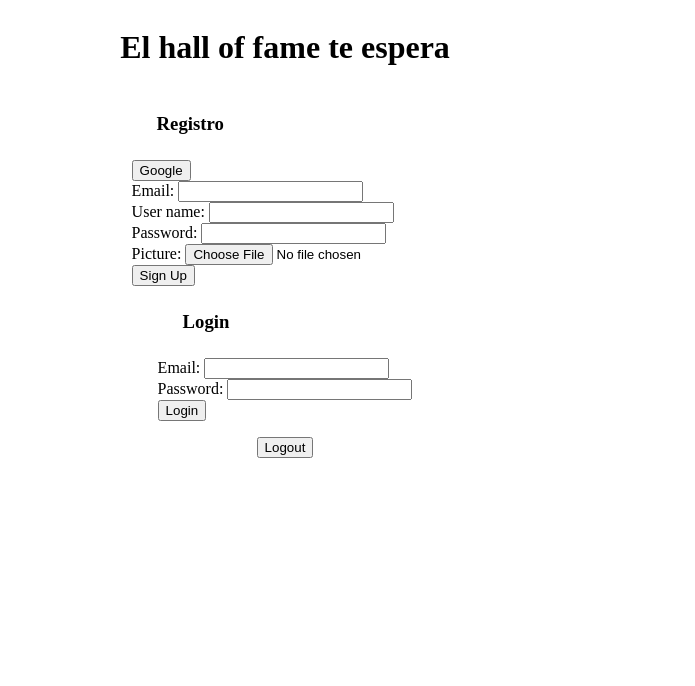
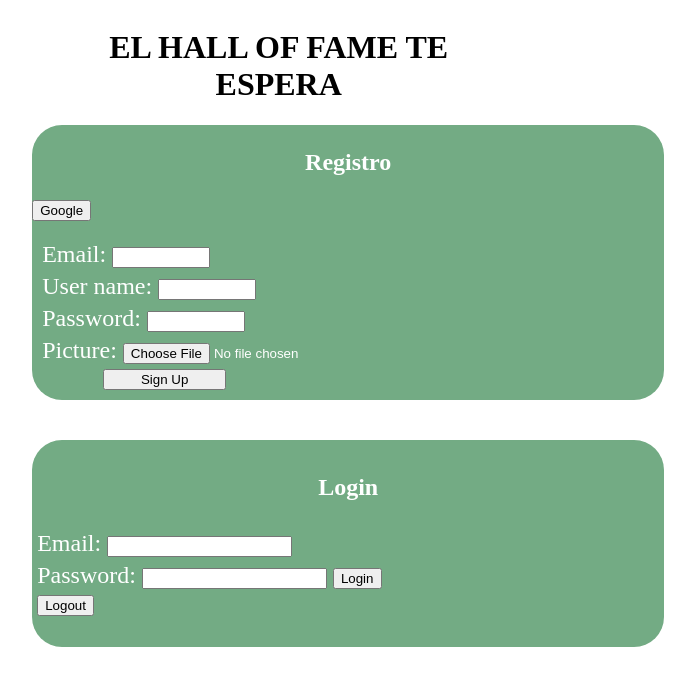
Before and after one commit to n0e13/proyectoQuiz, a plain HTML site: page home.html in a window 1280 px wide. Shown: the whole page, without its empty margins (355-1050 px from the left). Drawn offline with nearby package versions, Linux system fonts and the light colour scheme; no server answers.

Commit message:
UPDATE style

```diff
--- a/css/style.css
+++ b/css/style.css
@@ -19,9 +19,6 @@
     --fs-body: 1rem;
 }
 
-
-
-
 body{
     display: flex;
     align-items: center;
@@ -29,17 +26,90 @@ body{
 }
 
 
+h3{
+    font-size: 150%;
+    text-align: center;
+    color: white
+}
+#title{
+    text-align: center;
+}
+
+
+#signup{
+    background-color: #73AB84;
+    border-radius: 30px;
+    width: 250px;
+    padding-left: 0px;
+    margin-right: 80px;
+    margin-left: 80px;
+
+
+}
+
+#signup-form{
+    display: flex;
+    flex-direction: column;
+    padding: 10px;
+    margin-top: 10px;
+    color:white;
+    font-size: 150%;
+
+
+}
+#send{
+    margin-left: 1%;
+    width: 40%;
+ }
+
+#signup-email,
+#signup-user,
+#signup-pass,
+#signup-picture{
+    margin-bottom: 5px;
+    width: 90px;
+}
+#signup-picture{
+    width: 500px;
+}
+
+
+#login{
+    margin-top: 40px;
+    background-color: #73AB84;
+    border-radius: 30px;
+    padding-left: 0px;
+    margin-right: 60px;
+    padding-bottom: 10px;
+    padding-top: 10px;
+    width: 250px;
+    margin-right: 80px;
+    margin-left: 80px;
+
+}
+
+#login-form{
+    display: flex;
+    flex-direction: column;
+    padding: 10px;
+    margin-top: 10px;
+    color:white;
+    padding: 5px;
+    font-size: 150%;
+}
+
+#login-email{
+    margin-bottom: 5px;
+}
+
+#logout{
+    margin-top: 5px;
+}
 
 #nick,
 #user-data {
     display: block;
     visibility: hidden;
-}
-
-
-
-h3 {
-    margin:25px;
 }
 
 
@@ -51,7 +121,9 @@ h3 {
     padding: 20px;
 }
 
-
+#user-data{
+    display: flex;
+}
 
 
 .btn_yellow,
@@ -90,8 +162,29 @@ h3 {
 /* ------------- */
 /* Media queries */
 /* ------------- */
-/* PC  A partir de 1024px */
+/* TABLET  A partir de 768px */
 @media screen and (min-width: 768px) {
+
+    #title{
+        text-align: center;
+        margin-left: 1%;
+        margin-right: 36%;
+    }
+
+    #signup{
+        width: 250px;
+        padding-left: 0px;
+        margin-right: 40%;
+    }
+    #login{
+        margin-right: 30%;
+        margin-left: 0%;
+    }
+    #send{
+        margin-left: 1%;
+        width: 40%;
+     }
+
     #answers {
         flex-wrap: wrap;
         flex-direction: row;
@@ -112,3 +205,38 @@ h3 {
         transform: scale(1.1) perspective(1px)
       }
 }
+
+/* PC  A partir de 1024px */
+@media screen and (min-width: 1024px) {
+
+    #title{
+        margin-left: 35%;
+
+
+
+    }
+
+    #signup{
+        width: 50%;
+        margin-right: 10%;
+        margin-left: 20%;
+    }
+    #send{
+        margin-left: 10%;
+        width: 20%;
+     }
+
+    #login{
+        width: 50%;
+        margin-right: 10%;
+        margin-left: 20%;
+    }
+
+    #user-data{
+        display: flex;
+        width: 47%;
+        margin-left: 30%;
+
+    }
+
+}
--- a/home.html
+++ b/home.html
@@ -11,7 +11,7 @@
 </head>
 
 <body>
-    <h1>El hall of fame te espera</h1>
+    <h1 id="title">EL HALL OF FAME TE ESPERA</h1>
 
     <div id="signup">
         <h3>Registro</h3>
@@ -35,7 +35,7 @@
                 <label for="signup-picture">Picture: </label>
                 <input type="file" id="signup-picture" accept="image/*" name="signup-picture" required>
             </div>
-            <button type="submit">Sign Up</button>
+            <button type="submit" id="send">Sign Up</button>
         </form>
     </div>
     <div id="login">
@@ -48,14 +48,16 @@
             <div>
                 <label for="login-pass">Password: </label>
                 <input type="password" id="login-pass" name="login-pass">
+                <button type="submit">Login</button>
             </div>
-            <button type="submit">Login</button>
+
+            <div id="logout-container">
+                <button id="logout">Logout</button>
+            </div>
         </form>
         <p id="msgerr"></p>
     </div>
-    <div id="logout-container">
-        <button id="logout">Logout</button>
-    </div>
+
 
     <div id="nick">
         <label name="nombre">¿Cómo quieres que se te recuerde?</label>
--- a/js/script.js
+++ b/js/script.js
@@ -499,7 +499,8 @@ auth.onAuthStateChanged(user => {
 // ************************** //
 
 function showUserData(nick, email, photo) {
-    userData.style.cssText = 'background-color: #73AB84;width: 50%;margin: 2rem auto;padding: 1rem;border-radius: 5px;display: flex;flex-direction: column;align-items: center; visibility:visible';
+    userData.style.cssText = 'background-color: #73AB84;width: 70%;margin: 2rem auto;padding: 1rem;border-radius: 30px;display: flex;flex-direction: column; visibility:visible';
+
     userData.innerHTML = `<h3>User Data</h3>
                   <p>Username: ${nick}</p>
                   <img src=${photo} alt='User profile picture'>
```
